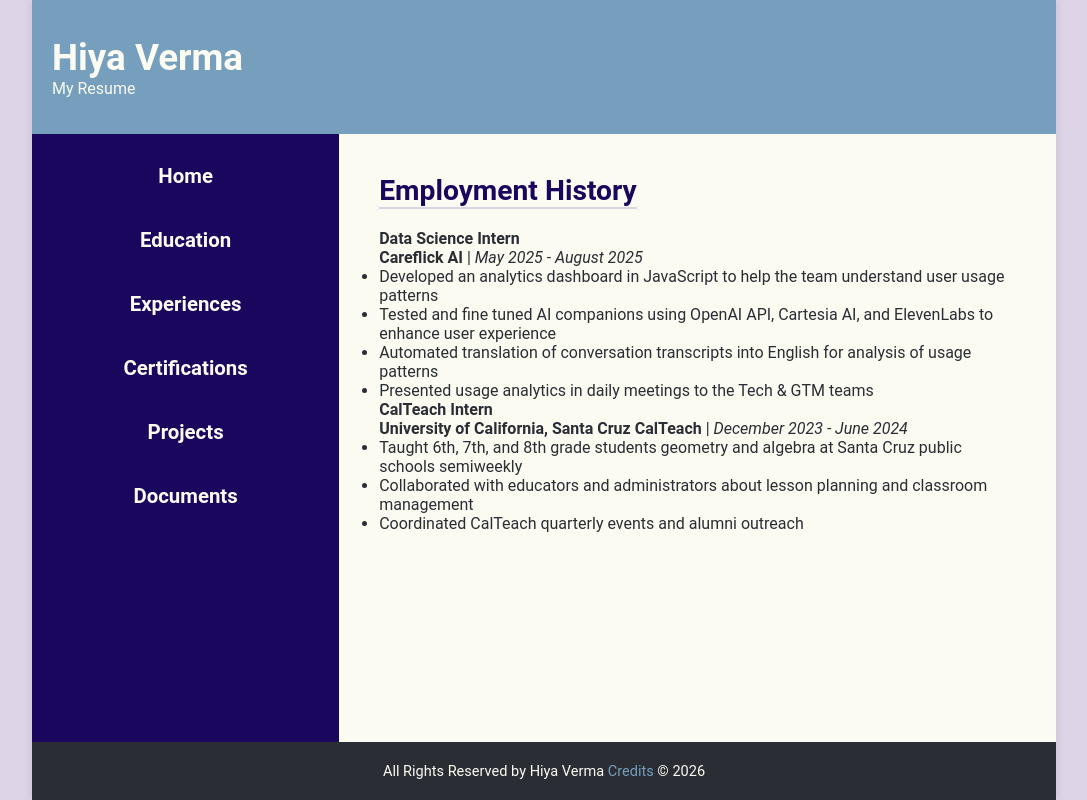
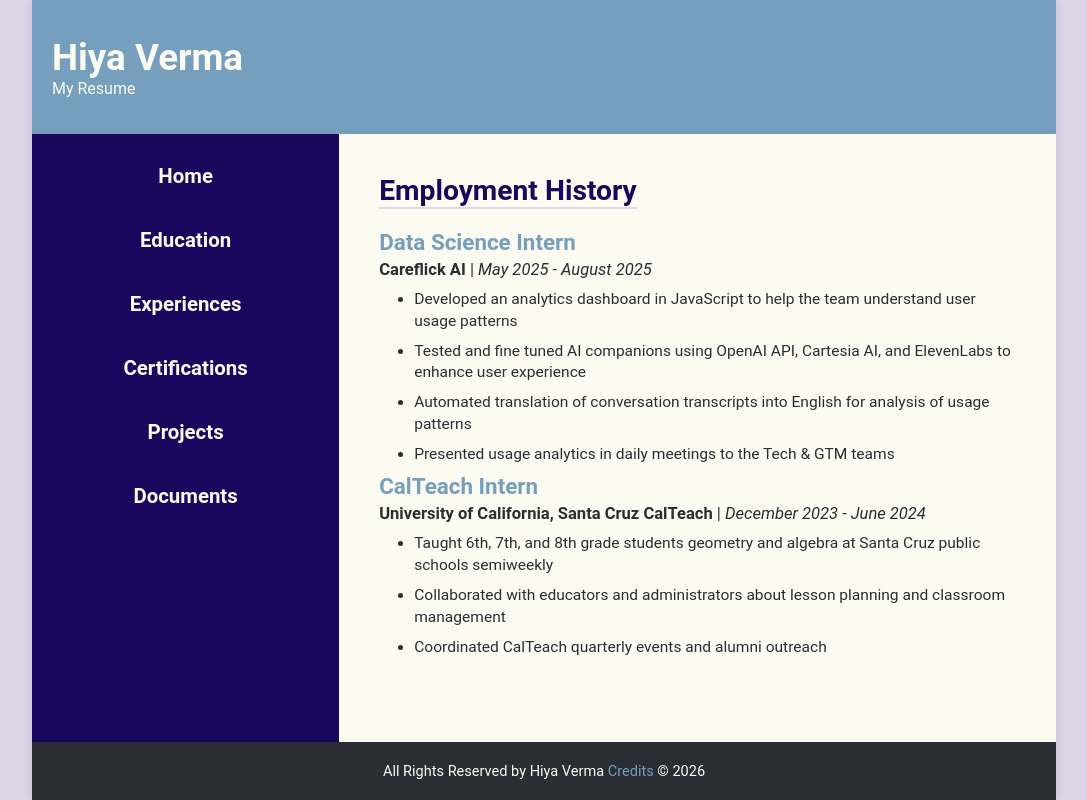
Before and after one commit to hiyaverms/HV_Resume_React, a React (Vite) app: page /experiences in a window 1280 px wide. Shown: the whole page, without its empty margins (96-1183 px from the left). Built offline with nearby package versions, Linux system fonts and the light colour scheme.

Commit message:
fixed uls

```diff
--- a/src/components/mains/Experiences.tsx
+++ b/src/components/mains/Experiences.tsx
@@ -13,7 +13,7 @@ const StyledExperiences = styled.main`
         font-size: calc(18px + 0.8vw);
     }
 
-    .job-section {
+
     margin-bottom: 30px;
 
     h4 {
@@ -37,7 +37,7 @@ const StyledExperiences = styled.main`
             line-height: 1.4;
         }
     }
-    }
+
 
     @media screen and (max-width: 1000px) {
         width: 100%;
```
Lines whose indentation alone changed are shown as unchanged.
